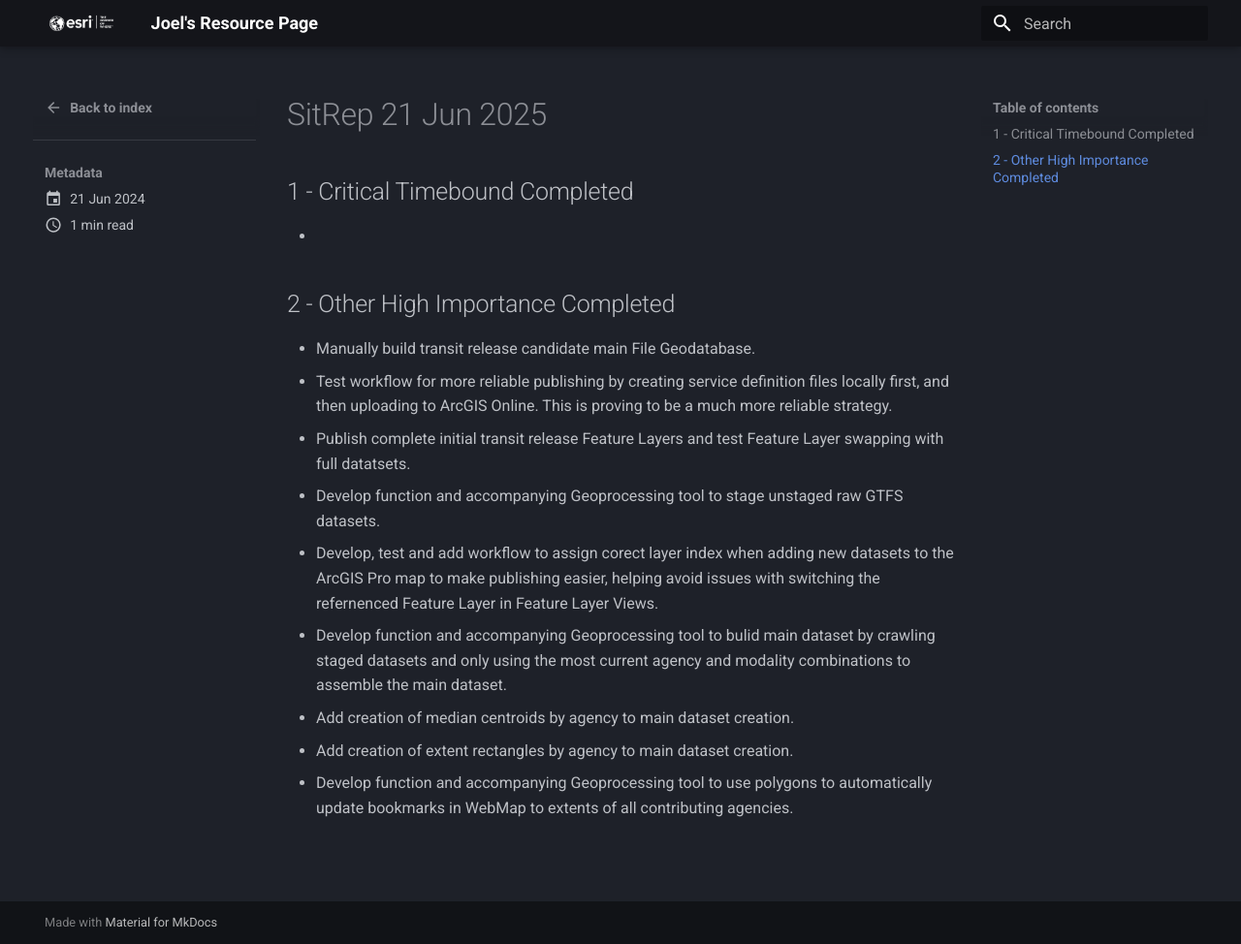
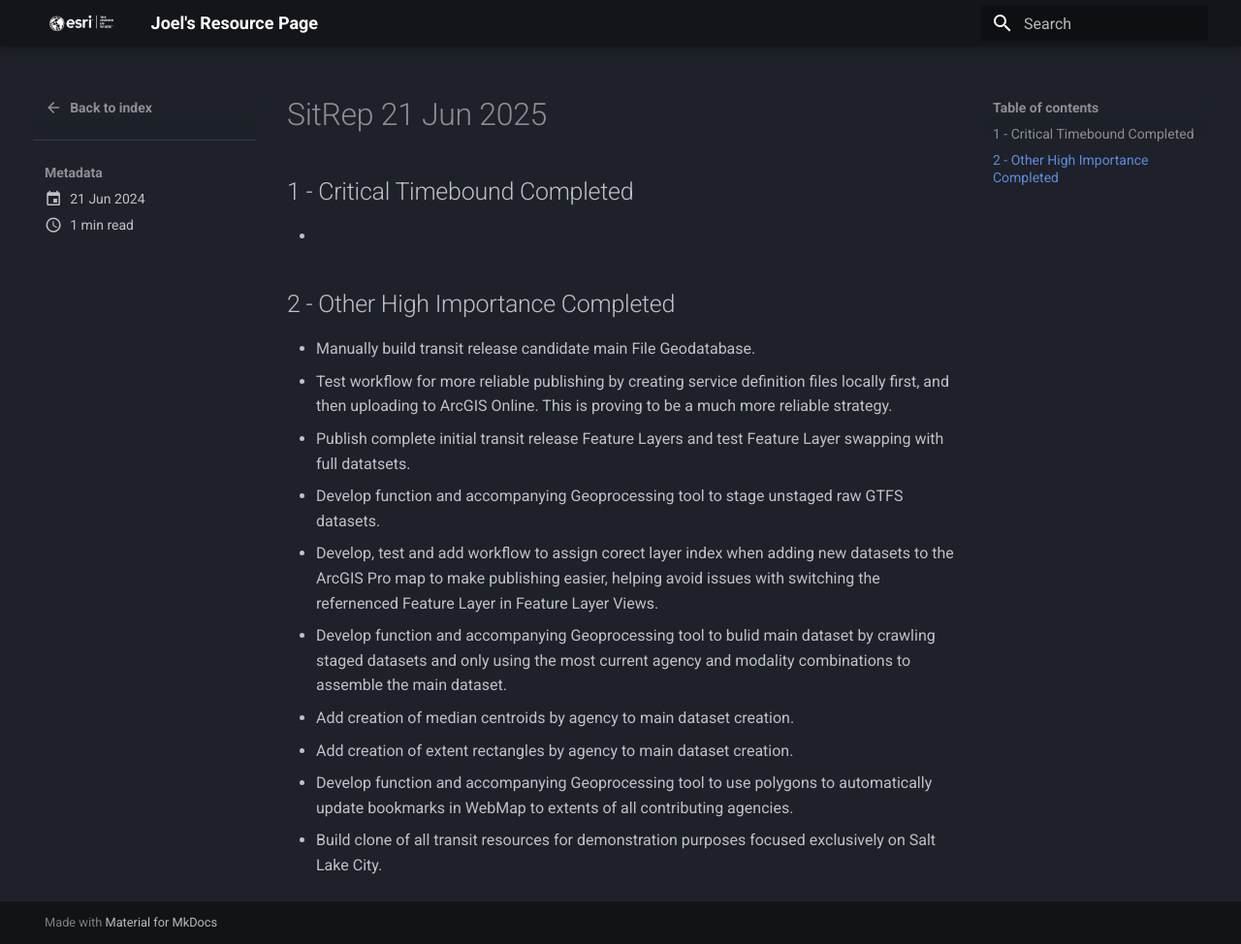
Before and after one commit to knu2xs/esri-resource-page, an MkDocs documentation site: the page built from docs/sitreps/posts/sitrep_20240621.md, in a window 1280 px wide and 974 px high. Shown: the whole window at 97% size. Built offline with MkDocs 1.6.1 and Material for MkDocs 9.7.7, drawn with Linux system fonts in a browser that asks for light colours.

Commit message:
update sitreps

```diff
--- a/docs/sitreps/posts/sitrep_20240621.md
+++ b/docs/sitreps/posts/sitrep_20240621.md
@@ -19,3 +19,4 @@ date: 2024-06-21
 - Add creation of median centroids by agency to main dataset creation.
 - Add creation of extent rectangles by agency to main dataset creation.
 - Develop function and accompanying Geoprocessing tool to use polygons to automatically update bookmarks in WebMap to extents of all contributing agencies.
+- Build clone of all transit resources for demonstration purposes focused exclusively on Salt Lake City.
```
